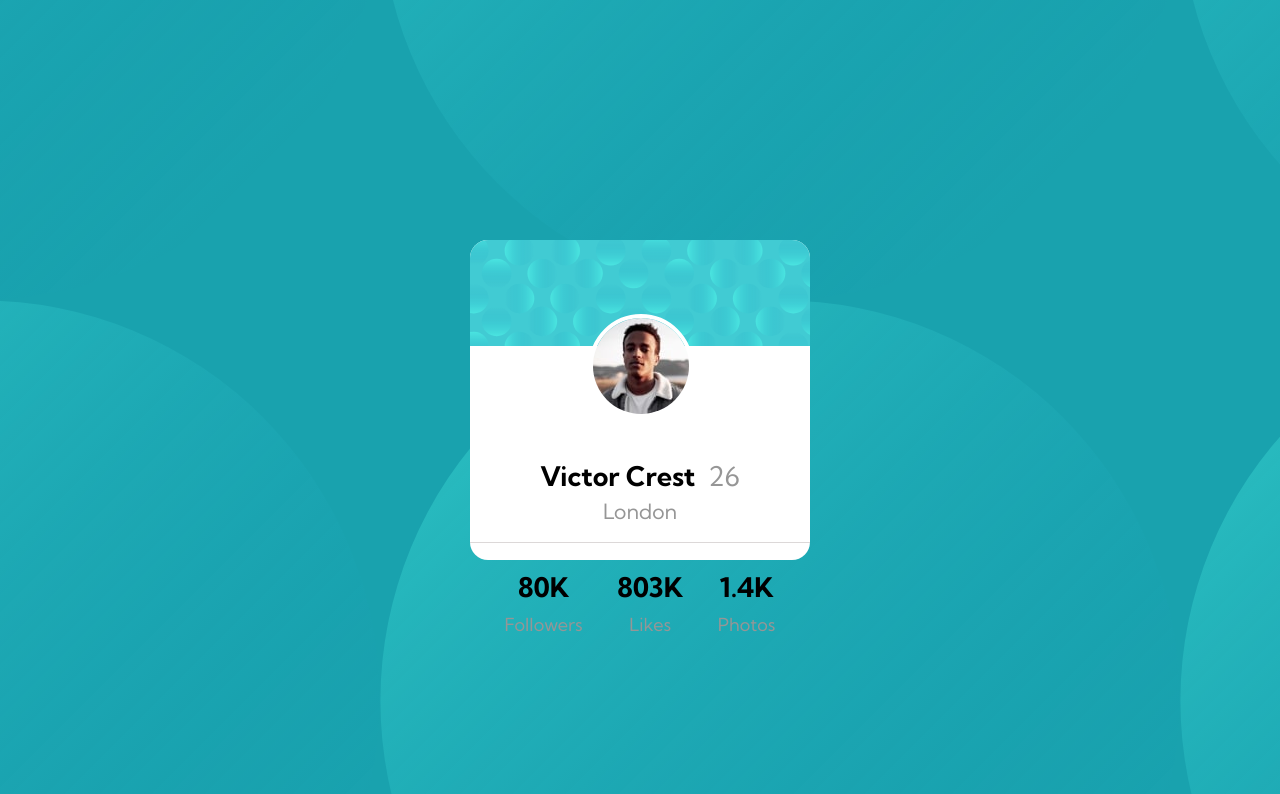
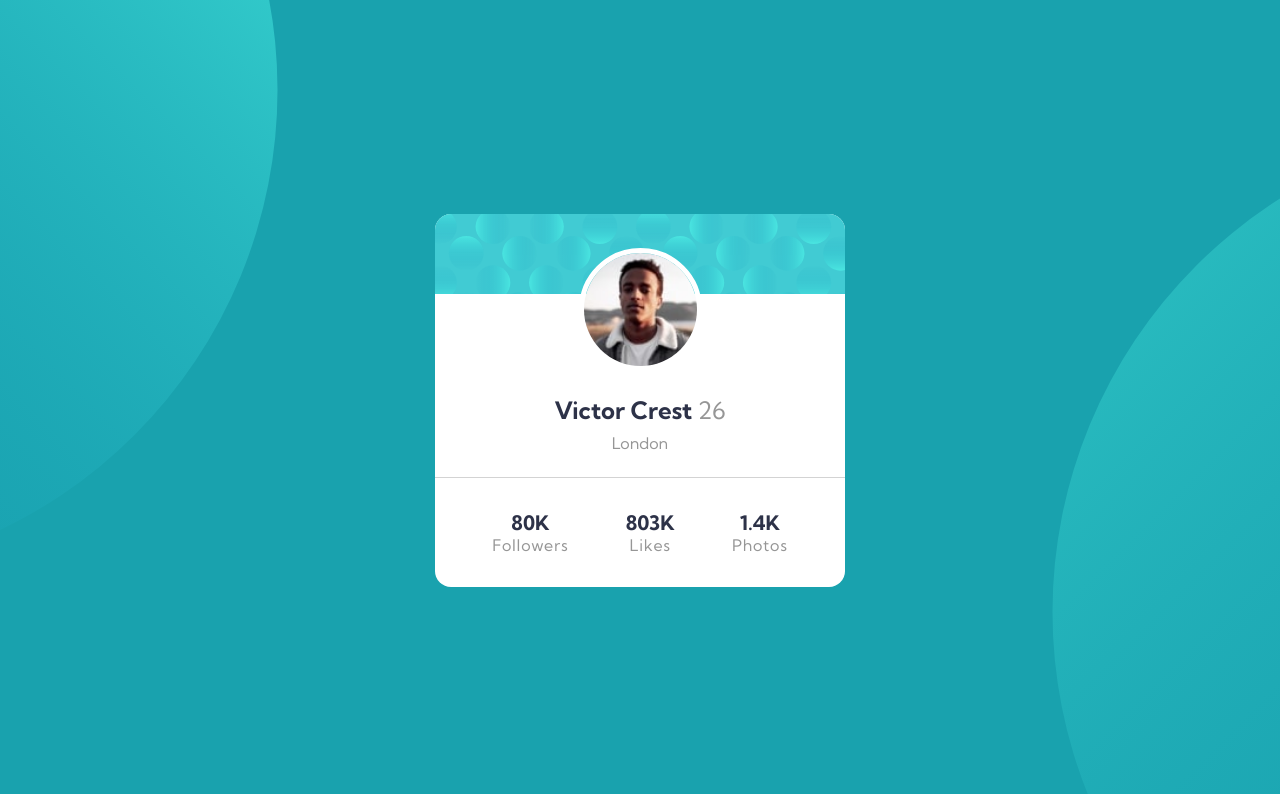
Before and after one commit to wkan17012021/profile-card-component-main, a plain HTML site: page index.html in a window 1280 px wide. Drawn offline with Linux system fonts and the light colour scheme.

Commit message:
revised (@vanzasetia) & youtube

```diff
--- a/index.html
+++ b/index.html
@@ -19,33 +19,51 @@
     <link rel="stylesheet" href="./styles.css" />
     <title>Frontend Mentor | Profile card component</title>
   </head>
+
   <body>
-    <main>
-      <section class="bubble-bkgnd"></section>
-      <img
-        src="./images/image-victor.jpg"
-        alt="Victor-photo"
-        class="profile-photo"
-      />
-      <section class="victor-details">
-        <h1>Victor Crest</h1>
-        <h2>26</h2>
-        <h3>London</h3>
-      </section>
-      <section class="stats">
-        <div class="followers">
-          <h2>80K</h2>
-          <p>Followers</p>
+    <section class="main">
+      <div class="circles">
+        <img
+          src="./images/bg-pattern-top.svg"
+          alt="circle pattern 1"
+          class="circle-1"
+        />
+        <img
+          src="./images/bg-pattern-bottom.svg"
+          alt="circle pattern 2"
+          class="circle-2"
+        />
+      </div>
+      <div class="card">
+        <div class="card-header"></div>
+        <div class="card-body">
+          <!-- container for img so img doesn't need to be resized -->
+          <div class="image-holder">
+            <img src="./images/image-victor.jpg" alt="Victor's profile photo" />
+          </div>
+          <h1 class="name-age">
+            Victor Crest
+            <span class="age">26</span>
+            <span class="location">London</span>
+          </h1>
         </div>
-        <div class="likes">
-          <h2>803K</h2>
-          <p>Likes</p>
+        <div class="card-footer">
+          <ul class="stats">
+            <li class="followers">
+              <p>80K</p>
+              <p>Followers</p>
+            </li>
+            <li class="likes">
+              <p>803K</p>
+              <p>Likes</p>
+            </li>
+            <li class="photos">
+              <p>1.4K</p>
+              <p>Photos</p>
+            </li>
+          </ul>
         </div>
-        <div class="photos">
-          <h2>1.4K</h2>
-          <p>Photos</p>
-        </div>
-      </section>
-    </main>
+      </div>
+    </section>
   </body>
 </html>
--- a/styles.css
+++ b/styles.css
@@ -3,90 +3,108 @@
   --vydkdesatblue: hsl(229, 23%, 23%);
   --dkgrayblue: hsl(227, 10%, 46%);
   --dkgray: hsl(0, 0%, 59%);
-  /* - Font size (name and stats): 18px */
-  --kumbhSans: "Kumbh Sans", sans-serif;
-  /* - Weights: 400, 700 */
-  font-size: 18px;
 }
 
 * {
   padding: 0;
   margin: 0;
   box-sizing: border-box;
-  font-family: var(--kumbhSans);
-  font-weight: 700;
+  font-family: "Kumbh Sans", sans-serif;
 }
+
 body {
-  background-image: url(./images/bg-pattern-bottom.svg);
-  background-repeat: repeat-x repeat-y;
-  background-position: right 900px bottom 500px;
-  background-size: contain;
-  background-color: var(--dkcyan);
+  color: var(--vydkdesatblue);
+}
+
+section {
+  background: var(--dkcyan);
+  height: 100vh;
+  display: flex;
+  justify-content: center;
+  align-items: center;
   position: relative;
-  width: 100vw;
-  min-width: 350px;
-  height: 100vh;
-  padding-top: 6rem;
-  padding-bottom: 6rem;
+  overflow: hidden;
 }
-main {
-  background-color: white;
-  width: 86%;
-  max-width: 340px;
-  height: 40%;
-  margin: auto;
+.card {
+  min-width: 90vw;
+  background: white;
   border-radius: 1rem;
-  position: absolute;
-  top: 0;
-  bottom: 0;
-  left: 0;
-  right: 0;
+  overflow: hidden;
+  text-align: center; /* as the template design has all text centred, we can apply the same styling to the general card*/
+  position: relative;
 }
-.bubble-bkgnd {
-  border-radius: 1rem 1rem 0 0;
-  width: 100%;
-  height: 33%;
+@media only screen and (min-width: 400px) {
+  .card {
+    min-width: 410px;
+  }
+}
+.card-header {
   background-image: url(./images/bg-pattern-card.svg);
+  background-size: cover;
+  height: 10vh;
 }
-.profile-photo {
-  border-radius: 50%;
-  border: 0.25rem solid white;
-  position: relative;
-  bottom: 10%;
-  left: 35%;
-  margin-bottom: -1rem;
+.card-body {
   margin: auto;
 }
-.victor-details {
-  text-align: center;
-  border-bottom: 1px solid rgba(218, 214, 214, 0.945);
+.image-holder {
+  width: 30%;
+  border-radius: 50%;
+  border: 5px solid white;
+  overflow: hidden;
+  margin: -46px auto 1.5rem; /* to position photo overlain and in the middle, adjust margin top to -(1/2 * img pixel height); auto left/right, bottom 1.5rem to give some space between .image-holder and .name-age*/
+}
+.image-holder img {
+  width: 100%; /* gets the img to span the full width of the div img wrapper */
+  display: block;
+}
+.name-age {
   padding-bottom: 1rem;
+  margin-bottom: 2rem;
+  border-bottom: 1px solid lightgray;
 }
-.victor-details h1,
-.victor-details h2 {
-  display: inline-block;
-  margin: 0.25rem;
+.age {
+  color: var(--dkgray);
+  font-weight: 200;
 }
-.victor-details h2,
-.victor-details h3 {
+.location {
+  display: block;
   color: var(--dkgray);
-  font-weight: 400;
+  font-weight: 100;
+  font-size: 1rem;
+  margin: 0.5rem 0;
+}
+.card-footer {
+  margin-bottom: 2rem;
 }
 .stats {
   display: flex;
   justify-content: space-evenly;
-  width: 100%;
-  margin-top: 1.5rem;
+  list-style: none;
 }
-.stats > * {
-  display: block;
+.stats li {
+  display: inline-block;
 }
-.stats h2 {
-  margin-bottom: 0.5rem;
-  text-align: center;
+.stats p:first-child {
+  font-size: 1.25rem;
+  font-weight: 700;
 }
-.stats p {
+.stats p:last-child {
   color: var(--dkgray);
   font-weight: 100;
-  text-align: center;
+  letter-spacing: 0.75px;
 }
+
+/* Circle graphics: estimate the positioning with trial and error. Note, add overflow: hidden to card component. Not sure how to keep this position if the screen width increases. Media queries? But would mean a lot of hacky adjustments.*/
+
+.circle-1,
+.circle-2 {
+  position: absolute;
+}
+.circle-1 {
+  top: -400px;
+  left: -700px;
+}
+.circle-2 {
+  bottom: -300px;
+  right: -750px;
+}
```
